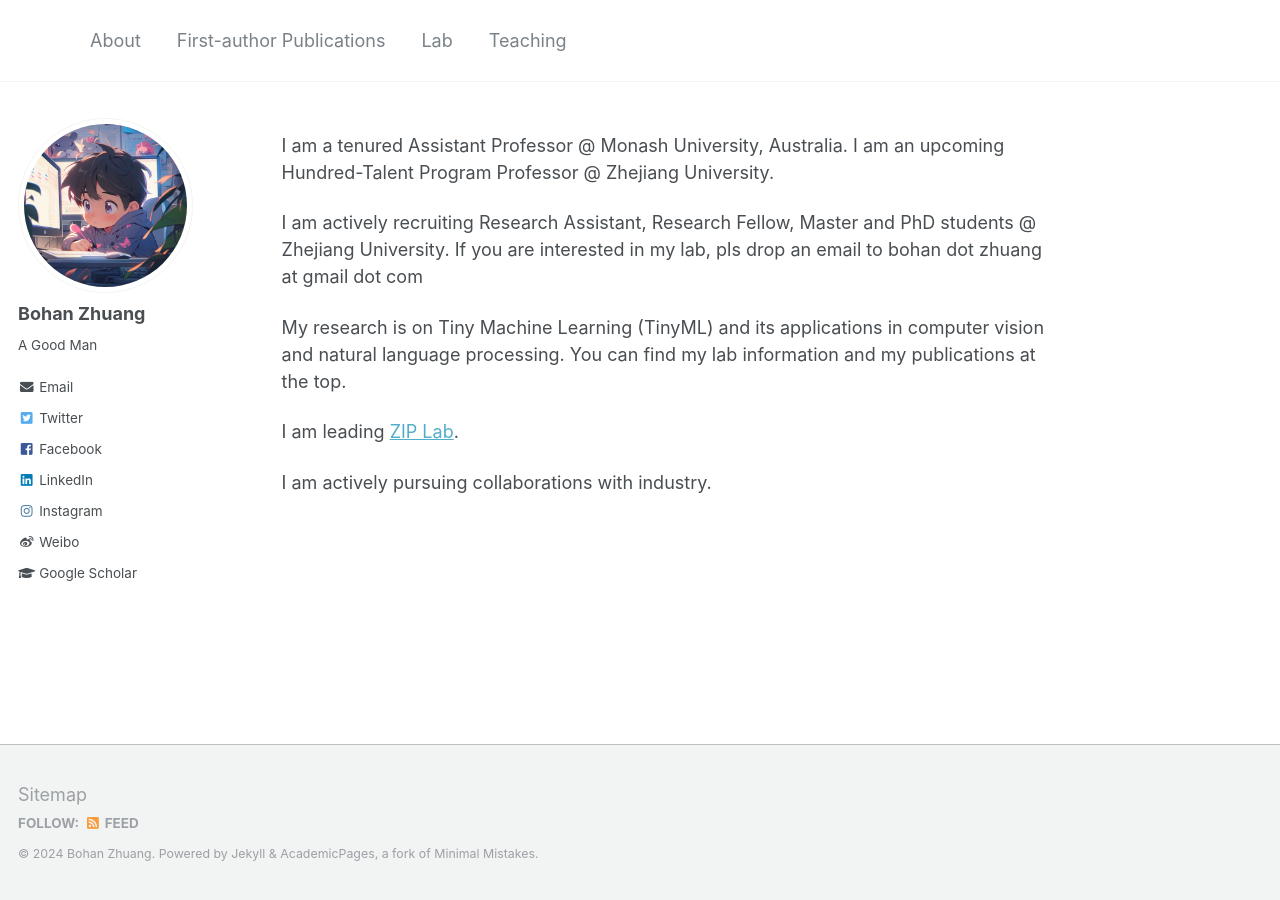
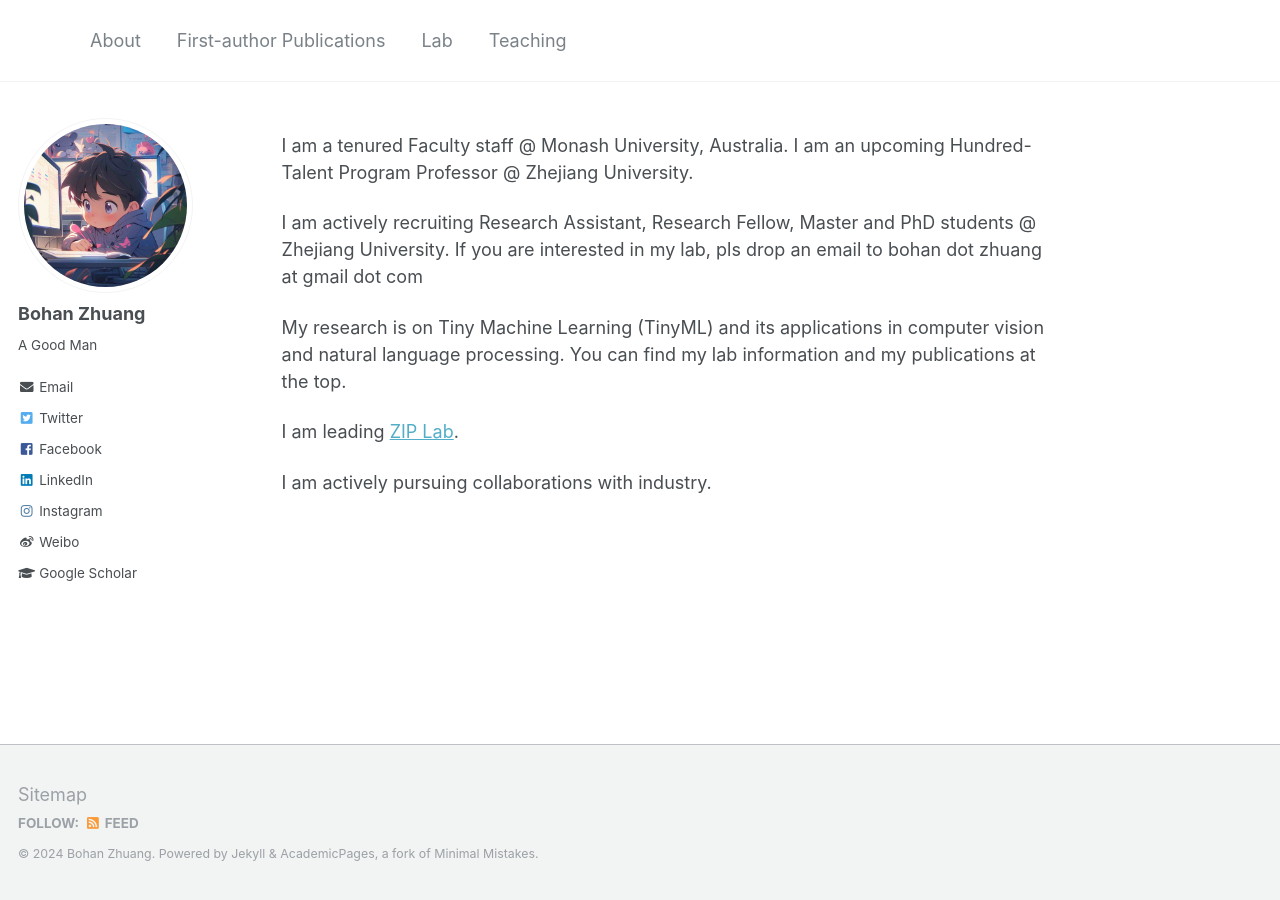
Before and after one commit to bohanzhuang/bohanzhuang.github.io, a Jekyll site: the page built from _pages/about.md, in a window 1280 px wide. Built offline with Jekyll 4.4.1, drawn with Linux system fonts in a browser that asks for light colours.

Commit message:
Update about.md

```diff
--- a/_pages/about.md
+++ b/_pages/about.md
@@ -8,7 +8,7 @@ redirect_from:
   - /about.html
 ---
 
-I am a tenured Assistant Professor @ Monash University, Australia. I am an upcoming Hundred-Talent Program Professor @ Zhejiang University.
+I am a tenured Faculty staff @ Monash University, Australia. I am an upcoming Hundred-Talent Program Professor @ Zhejiang University.
 
 I am actively recruiting Research Assistant, Research Fellow, Master and PhD students @ Zhejiang University. If you are interested in my lab, pls drop an email to bohan dot zhuang at gmail dot com
 
```
